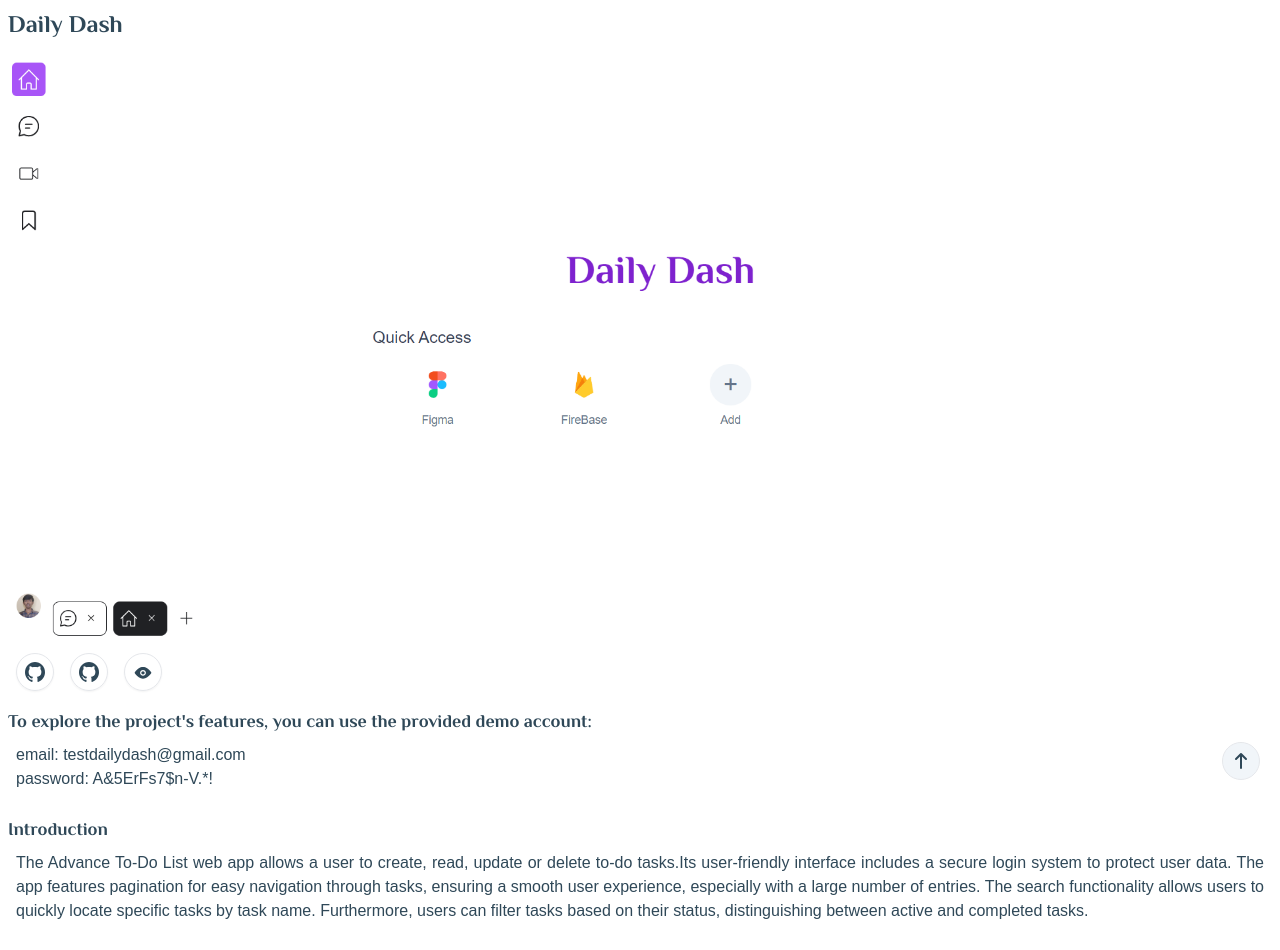
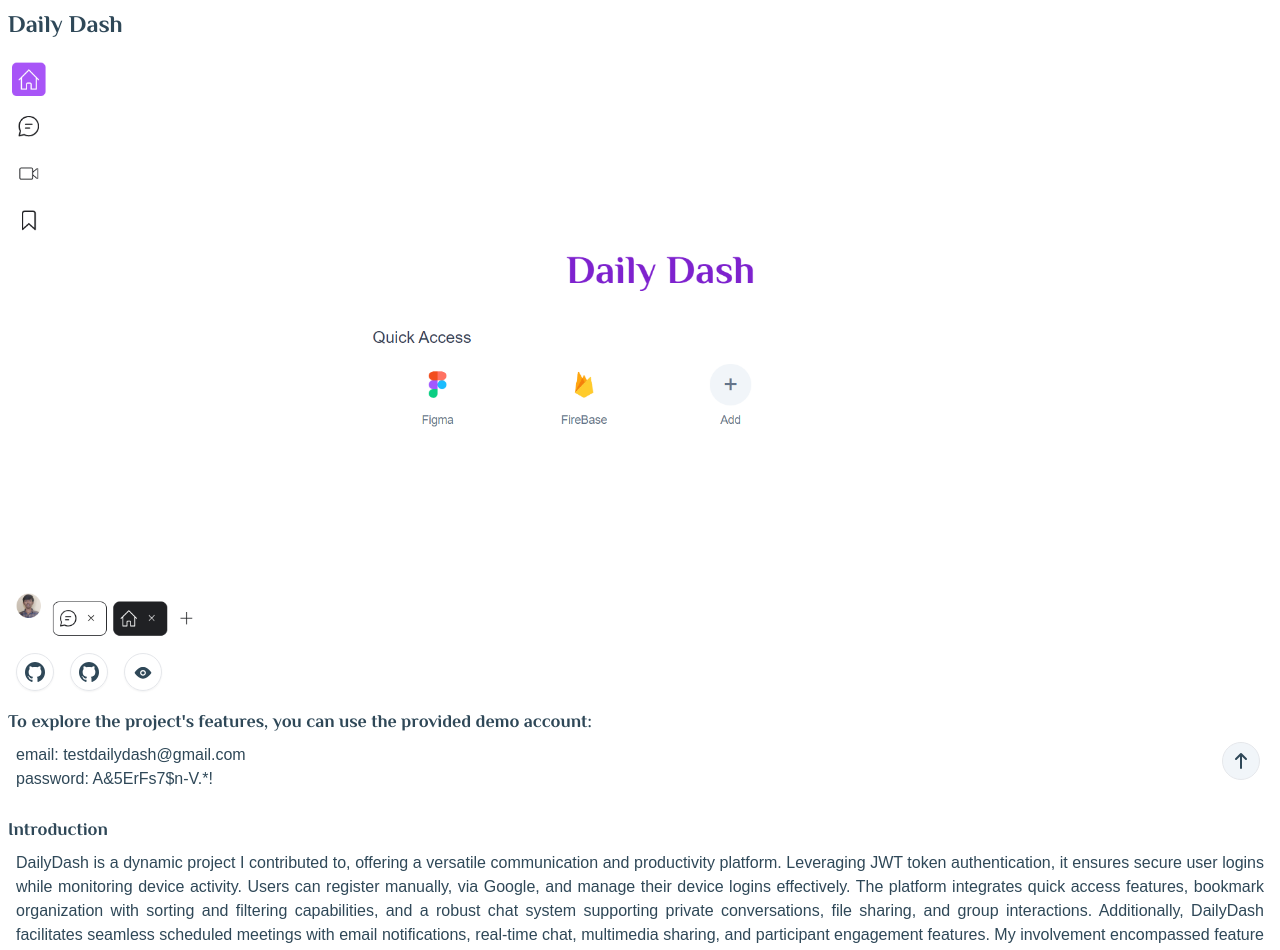
Before and after one commit to shashank78P/Shashank-P-Portfolio, a Next.js app: page /daily-dash in a window 1280 px wide. Shown: the top 950 px of the page. Built offline with nearby package versions, Linux system fonts and the light colour scheme; a web font is replaced by a local one.

Commit message:
added dailyDash project description

```diff
--- a/Components/Projects/type.ts
+++ b/Components/Projects/type.ts
@@ -11,7 +11,7 @@ export const projectsData : projectDto[] = [
     {
         Title:"Daily Dash",
         imageUrl:"/images/DailyDash/Computer-home-page.png",
-        description : "Lorem ipsum dolor sit amet consectetur adipisicing elit. Dolores atque hic in, doloremque nobis officia ex quam minus ad repellat ratione repudiandae quisquam, amet ea quasi mollitia laborum illum? Magni, placeat aut impedit similique, doloremque excepturi velit inventore autem dolor soluta nostrum. Magni itaque tenetur reiciendis dolores facere, pariatur maxime!",
+        description : "DailyDash is a dynamic project I contributed to, offering a versatile communication and productivity platform. Leveraging JWT token authentication, it ensures secure user logins while monitoring device activity. Users can register manually, via Google, and manage their device logins effectively. The platform integrates quick access features, bookmark organization with sorting and filtering capabilities, and a robust chat system supporting private conversations, file sharing, and group interactions. Additionally, DailyDash facilitates seamless scheduled meetings with email notifications, real-time chat, multimedia sharing, and participant engagement features. My involvement encompassed feature design, implementation, and user experience enhancements within the DailyDash project.",
         isImageAllowToScroll : false,
         route : "daily-dash",
         live:process.env.NEXT_PUBLIC_DAILY_DASH_LIVE
--- a/app/daily-dash/page.tsx
+++ b/app/daily-dash/page.tsx
@@ -85,8 +85,7 @@ const Page = () => {
                 <div className='my-4'>
                     <h1 className={`text-lg ${philosopher.className}`}>Introduction</h1>
                     <p className='p-2 text-justify'>
-                        The Advance To-Do List web app allows a user to create, read, update or delete to-do tasks.Its user-friendly interface includes a secure login system to protect user data. The app features pagination for easy navigation through tasks, ensuring a smooth user experience, especially with a large number of entries. The search functionality allows users to quickly locate specific tasks by task name. Furthermore, users can filter tasks based on their status, distinguishing between active and completed tasks.
-                    </p>
+                    DailyDash is a dynamic project I contributed to, offering a versatile communication and productivity platform. Leveraging JWT token authentication, it ensures secure user logins while monitoring device activity. Users can register manually, via Google, and manage their device logins effectively. The platform integrates quick access features, bookmark organization with sorting and filtering capabilities, and a robust chat system supporting private conversations, file sharing, and group interactions. Additionally, DailyDash facilitates seamless scheduled meetings with email notifications, real-time chat, multimedia sharing, and participant engagement features. My involvement encompassed feature design, implementation, and user experience enhancements within the DailyDash project.                    </p>
                 </div>
 
                 {/* features */}
--- a/app/tutorial-management-system/page.tsx
+++ b/app/tutorial-management-system/page.tsx
@@ -148,11 +148,11 @@ const Page = () => {
                 </div>
 
                 {/* video demo */}
-                <div className='my-4'>
+                {/* <div className='my-4'>
                     <h1 className={`text-lg ${philosopher.className}`}>Video Demo</h1>
                     <div className='w-full flex justify-center items-center my-2'>
                     <iframe width="560" height="315" src="https://www.youtube.com/embed/TbZwKGdO9SI?si=T7uOt42CysQE1OBn" title="YouTube video player" frameBorder="0" allow="accelerometer; autoplay; clipboard-write; encrypted-media; gyroscope; picture-in-picture; web-share" allowFullScreen></iframe>                    </div>
-                </div>
+                </div> */}
 
                 <div className='my-4'>
                     <h1 className={`text-lg ${philosopher.className}`}>Images</h1>
```
